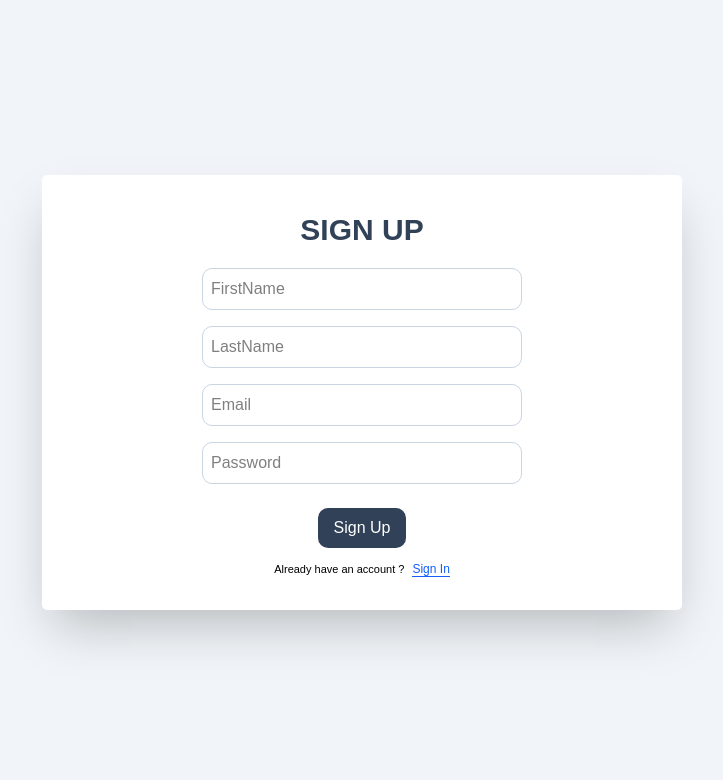
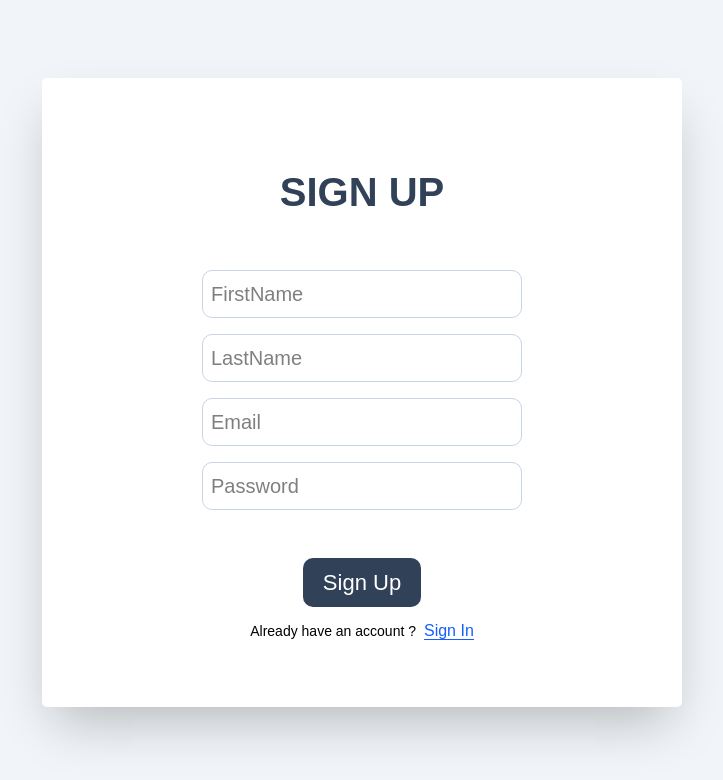
Before and after one commit to janki2425/auth-frontend, a Next.js app: page /auth/signup in a window 1280 px wide. Shown: the top 780 px of the page, without its empty margins (278-1001 px from the left). Built offline with nearby package versions, Linux system fonts and the light colour scheme.

Commit message:
added login page as index page

```diff
--- a/src/pages/auth/dashboard/index.tsx
+++ b/src/pages/auth/dashboard/index.tsx
@@ -54,15 +54,15 @@ export default function dashboard(){
 
     return(
         <div className="flex flex-col items-center justify-center min-h-screen w-full bg-slate-100">
-            <h1 className="text-[40px] text-slate-700 font-semibold mb-5">Dashboard</h1>
-            <p className="text-[20px] text-slate-700 mb-3">Welcome, {user.first_name}</p>
+            <h1 className="text-[40px] lg:text-[50px] xl:text-[60px] 2xl:text-[100px] text-slate-700 font-semibold mb-5">Dashboard</h1>
+            <p className="text-[20px] lg:text-[30px] xl:text-[35px] 2xl:text-[60px] text-slate-700 mb-3">Welcome, {user.first_name}</p>
 
             <button
             onClick={()=>{
                 localStorage.removeItem("token");
                 route.push("/auth/login")
             }}
-            className="py-2 px-4 rounded-[10px] text-white bg-red-600 hover:bg-red-700">Logout</button>
+            className="py-2 px-4 xl:py-3 xl:px-5 2xl:py-4 2xl:px-7 rounded-[10px] text-white text-[15px] lg:text-[20px] xl:text-[25px] 2xl:text-[40px] bg-red-600 hover:bg-red-700">Logout</button>
         </div>
     );
 }
--- a/src/pages/auth/login/index.tsx
+++ b/src/pages/auth/login/index.tsx
@@ -29,27 +29,27 @@ export default function login(){
     }
 
     return(
-        <div className="flex items-center justify-center min-h-screen w-full bg-slate-100">
-            <form onSubmit={handleSubmit} className="flex flex-col mb-4 bg-white w-1/2 py-8 items-center rounded-[5px] shadow-2xl">
-                <h2 className="text-[30px] text-slate-700 font-semibold mb-4">Login</h2>
+        <div className="flex items-center justify-center min-h-screen lg:h-dvh w-full bg-slate-100">
+            <form onSubmit={handleSubmit} className="flex flex-col mb-4 bg-white w-1/2 h-fit py-4 lg:py-8 xl:py-16 2xl:py-20 items-center justify-center rounded-[5px] shadow-2xl">
+                <h2 className="text-[20px] lg:text-[30px] xl:text-[40px] 2xl:text-[80px] text-slate-700 font-semibold mb-4 lg:mb-6 2xl:mb-18">LOGIN</h2>
                 {error && <p className="text-red-600">{error}</p>}
                 <input
                 type="email"
                 placeholder="Email"
                 value={form.email}
-                className="border-[1px] border-slate-300 p-2 mb-4 w-1/2 rounded-[10px]"
+                className="border-[1px] border-slate-300 p-2 2xl:p-3 mb-4 2xl:mb-8 w-2/3 lg:w-1/2 text-[10px] lg:text-[15px] xl:text-[20px] 2xl:text-[35px] rounded-[10px]"
                 onChange={(e)=>setForm({...form , email:e.target.value})}
                 />
                 <input
                 type="password"
                 placeholder="Password"
                 value={form.password}
-                className="border-[1px] border-slate-300 p-2 mb-4 w-1/2 rounded-[10px]"
+                className="border-[1px] border-slate-300 p-2 2xl:p-3 mb-4 lg:mb-6 xl:mb-8 2xl:mb-12 w-2/3 lg:w-1/2 text-[10px] lg:text-[15px] xl:text-[20px] 2xl:text-[35px] rounded-[10px]"
                 onChange={(e)=>setForm({...form , password:e.target.value})}
                 />
-                <button className="py-2 px-4 rounded-[10px] text-white bg-slate-700 hover:bg-slate-600">Login</button>
+                <button className="py-1.5 px-3 xl:py-2 xl:px-5 2xl:py-3 2xl:px-8 text-[14px] lg:text-[16px] xl:text-[22px] 2xl:text-[40px] rounded-[10px] text-white bg-slate-700 hover:bg-slate-600">Login</button>
                 <Link href={"/auth/signup"} className="mt-3">
-                <p className="text-[11px]">Don't have an account ?<span className="text-[12px] text-blue-600 border-b-[1px] ml-2">Sign Up</span></p>
+                <p className="text-[8px] lg:text-[11px] xl:text-[14px] 2xl:text-[24px]">Don't have an account ?<span className="text-[10px] lg:text-[12px] xl:text-[16px] 2xl:text-[28px] text-blue-600 border-b-[1px] ml-2">Sign Up</span></p>
                 </Link>
             </form>
         </div>
--- a/src/pages/auth/signup/index.tsx
+++ b/src/pages/auth/signup/index.tsx
@@ -29,41 +29,41 @@ export default function signup(){
 
 
     return(
-        <div className="flex items-center justify-center min-h-screen w-full bg-slate-100">
-            <form onSubmit={handleSubmit} className="flex flex-col mb-4 bg-white w-1/2 py-8 items-center rounded-[5px] shadow-2xl">
-                <h2 className="text-[30px] text-slate-700 font-semibold mb-4">SIGN UP</h2>
+        <div className="flex items-center justify-center min-h-screen lg:h-dvh w-full bg-slate-100">
+            <form onSubmit={handleSubmit} className="flex flex-col mb-4 bg-white w-1/2 h-fit py-4 lg:py-8 xl:py-16 2xl:py-20 items-center rounded-[5px] shadow-2xl">
+                <h2 className="text-[20px] lg:text-[30px] xl:text-[40px] 2xl:text-[80px] text-slate-700 font-semibold mb-4 xl:mb-8 xl:mt-5 2xl:mb-14 2xl:mt-12">SIGN UP</h2>
                 {error && <p className="text-red-600">{error}</p>}
                 <input
                 type="text"
                 placeholder="FirstName"
                 value={form.first_name}
-                className="border-[1px] border-slate-300 p-2 mb-4 w-1/2 rounded-[10px]"
+                className="border-[1px] border-slate-300 p-2 2xl:p-3 mb-4 lg:mt-4 2xl:mb-12 w-1/2 text-[10px] lg:text-[15px] xl:text-[20px] 2xl:text-[35px] rounded-[10px]"
                 onChange={(e)=>setForm({...form , first_name:e.target.value})}
                 />
                 <input
                 type="text"
                 placeholder="LastName"
                 value={form.last_name}
-                className="border-[1px] border-slate-300 p-2 mb-4 w-1/2 rounded-[10px]"
+                className="border-[1px] border-slate-300 p-2 2xl:p-3 mb-4 2xl:mb-12 w-1/2 text-[10px] lg:text-[15px] xl:text-[20px] 2xl:text-[35px] rounded-[10px]"
                 onChange={(e)=>setForm({...form , last_name:e.target.value})}
                 />
                 <input
                 type="email"
                 placeholder="Email"
                 value={form.email}
-                className="border-[1px] border-slate-300 p-2 mb-4 w-1/2 rounded-[10px]"
+                className="border-[1px] border-slate-300 p-2 2xl:p-3 mb-4 2xl:mb-12 w-1/2 text-[10px] lg:text-[15px] xl:text-[20px] 2xl:text-[35px] rounded-[10px]"
                 onChange={(e)=>setForm({...form , email:e.target.value})}
                 />
                 <input
                 type="password"
                 placeholder="Password"
                 value={form.password}
-                className="border-[1px] border-slate-300 p-2 mb-6 w-1/2 rounded-[10px]"
+                className="border-[1px] border-slate-300 p-2 2xl:p-3 mb-6 lg:mb-9 xl:mb-12 2xl:mb-18 w-1/2 text-[10px] lg:text-[15px] xl:text-[20px] 2xl:text-[35px] rounded-[10px]"
                 onChange={(e)=>setForm({...form , password:e.target.value})}
                 />
-                <button className="py-2 px-4 rounded-[10px] text-white bg-slate-700 hover:bg-slate-600">Sign Up</button>
+                <button className="py-1.5 px-3 xl:py-2 xl:px-5 2xl:py-3 2xl:px-8 rounded-[10px] text-[14px] lg:text-[16px] xl:text-[22px] 2xl:text-[40px] text-white bg-slate-700 hover:bg-slate-600">Sign Up</button>
                 <Link href={"/auth/login"} className="mt-3">
-                <p className="text-[11px]">Already have an account ?<span className="text-[12px] text-blue-600 border-b-[1px] ml-2">Sign In</span></p>
+                <p className="text-[8px] lg:text-[11px] xl:text-[14px] 2xl:text-[24px]">Already have an account ?<span className="text-[10px] lg:text-[12px] xl:text-[16px] 2xl:text-[28px] text-blue-600 border-b-[1px] ml-2">Sign In</span></p>
                 </Link>
             </form>
         </div>
```
